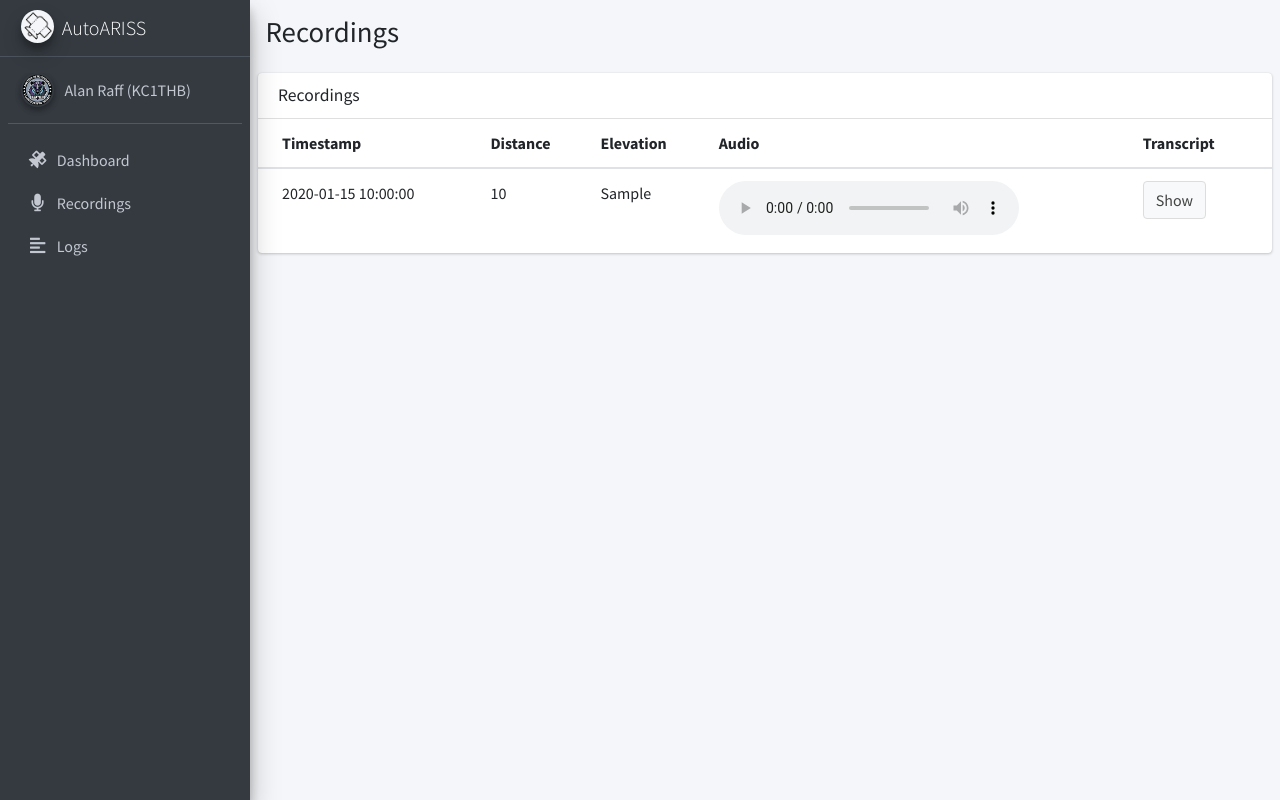
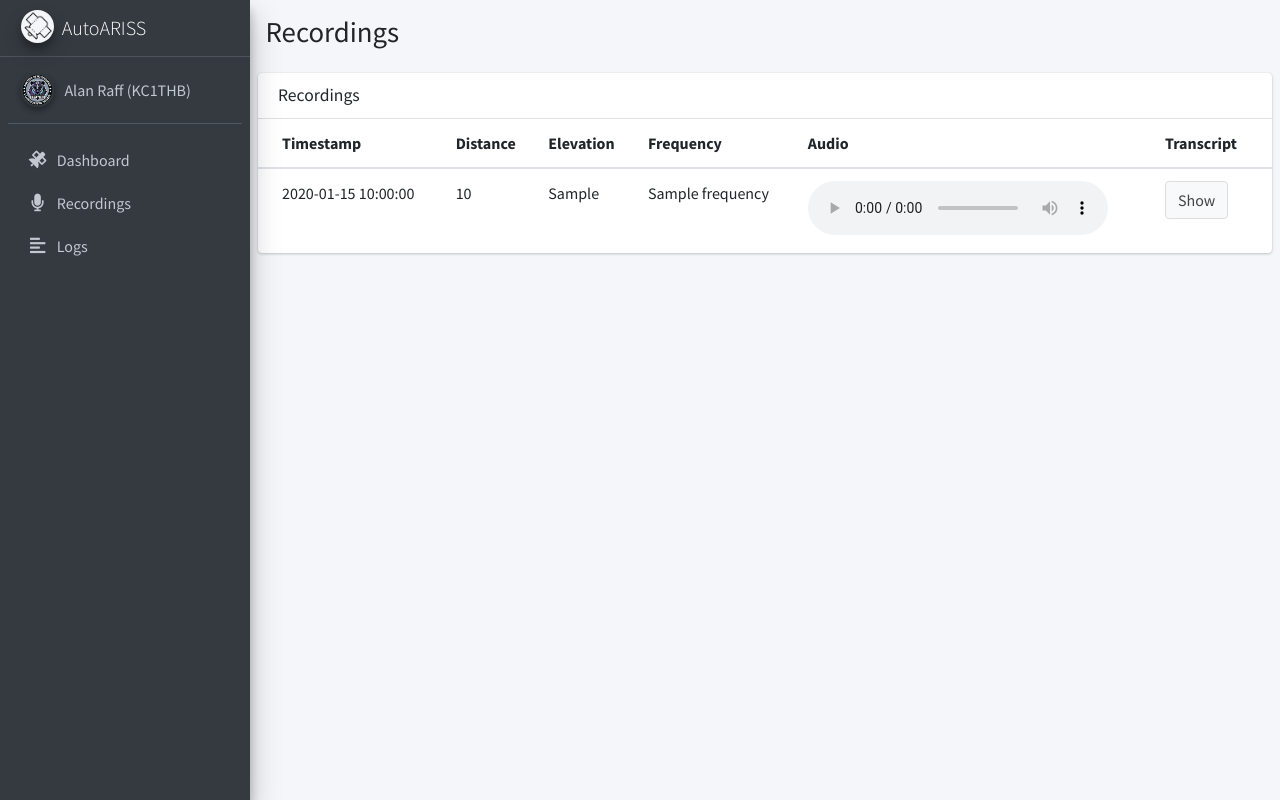
Before and after one commit to Un1xG0d/StarStream, a Flask app: template templates/recordings.html in a window 1280 px wide. Run offline with Flask 3, Linux system fonts and the light colour scheme; the template is opened without the code that fills it: most values are stand-ins (such as "Sample title", 1, 10 or a date in 2020); parts of the project's set-up code (start-up, migrations or seed data) failed here and were passed over; some libraries are stand-ins or nearby versions.

Commit message:
add frequency to recordings table

```diff
--- a/templates/recordings.html
+++ b/templates/recordings.html
@@ -86,6 +86,7 @@
                 <th>Timestamp</th>
                 <th>Distance</th>
                 <th>Elevation</th>
+                <th>Frequency</th>
                 <th>Audio</th>
                 <th>Transcript</th>
               </tr>
@@ -96,6 +97,7 @@
                   <td>{{ recording["timestamp"] }}</td>
                   <td>{{ recording["distance"] }}</td>
                   <td>{{ recording["elevation_angle"] }}</td>
+                  <td>{{ recording["frequency"] }}</td>
                   <td><audio src="{{ url_for('static', filename=recording['audio_file']) }}" controls></audio></td>
                   <td><button type="button" class="btn btn-default" data-toggle="modal" data-target="#modal-default" onclick="showTranscript('{{ recording['transcript'] }}')">Show</button></td>
                 </tr>
```
